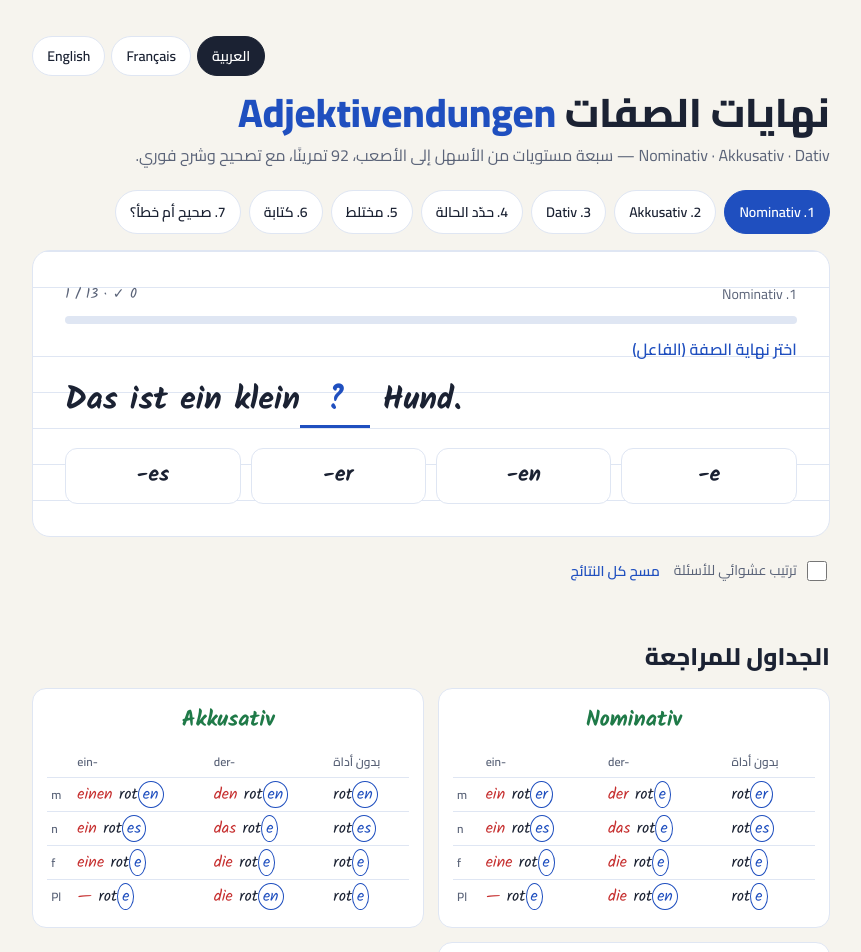
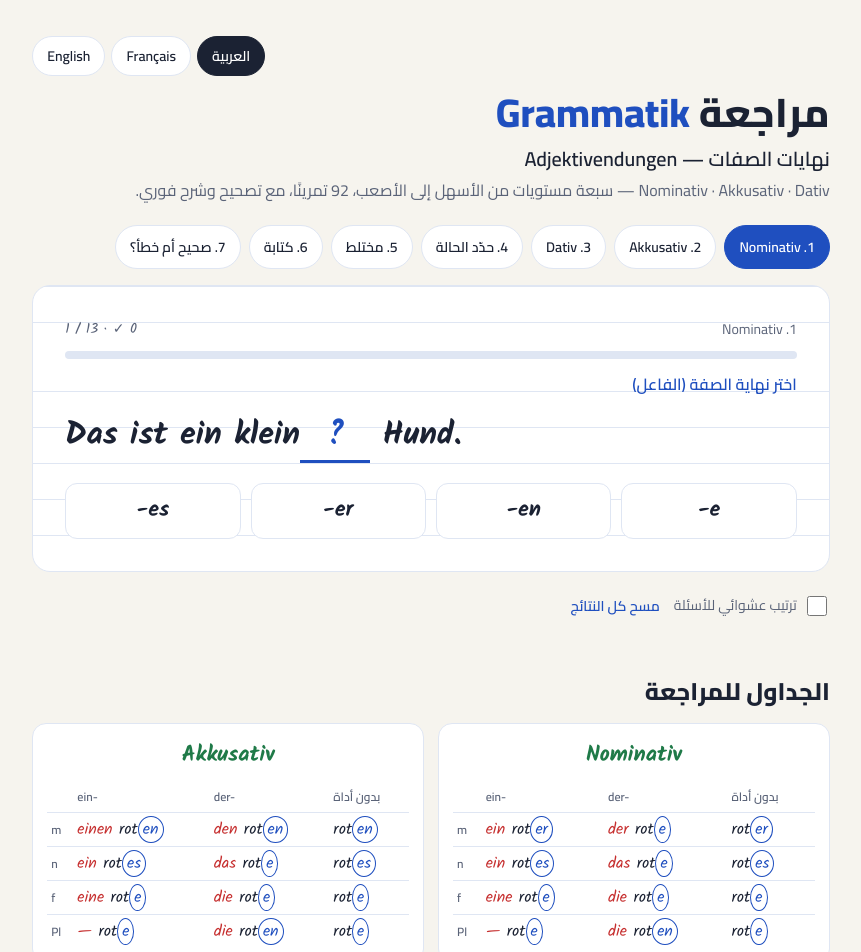
Before and after one commit to wissem-debech/grammatik, a plain HTML site: page index.html in a window 1280 px wide. Shown: the top 952 px of the page, without its empty margins (209-1070 px from the left). Drawn offline with Linux system fonts and the light colour scheme.

Commit message:
Rename site to مراجعة Grammatik and add copyright footer
Co-Authored-By: Claude Opus 5.5 <noreply@anthropic.com>
Claude-Session: https://claude.ai/code/session_01AbbvxUm3cdf6DQa13Eipe8

```diff
--- a/index.html
+++ b/index.html
@@ -3,7 +3,7 @@
 <head>
 <meta charset="utf-8">
 <meta name="viewport" content="width=device-width, initial-scale=1">
-<title>Adjektivendungen</title>
+<title>مراجعة Grammatik</title>
 <link rel="preconnect" href="https://fonts.googleapis.com">
 <link href="https://fonts.googleapis.com/css2?family=Cairo:wght@400;600;800&family=Kalam:wght@400;700&display=swap" rel="stylesheet">
 <style>
@@ -26,7 +26,9 @@ body{margin:0;background:var(--bg);color:var(--ink);font:16px/1.65 Cairo,system-
 .langs button{font:600 14px Cairo,sans-serif;min-height:40px;padding:0 14px;border-radius:999px;border:1.5px solid var(--line);background:var(--paper);color:var(--ink);cursor:pointer}
 .langs button[aria-pressed=true]{background:var(--ink);border-color:var(--ink);color:var(--paper)}
 h1{font-size:clamp(28px,5vw,40px);line-height:1.15;margin:0 0 6px;font-weight:800;text-wrap:balance}
-h1 .ltr{color:var(--blue);font-family:Cairo,sans-serif}
+h1 .de-w{color:var(--blue)}
+.topic{font-size:20px;font-weight:600;margin:0 0 2px}
+footer{margin-top:48px;padding-top:18px;border-top:1.5px solid var(--line);color:var(--soft);font-size:14px;text-align:center}
 .sub{color:var(--soft);margin:0 0 22px}
 .levels{display:flex;flex-wrap:wrap;gap:8px;margin-bottom:16px}
 .lv{font:600 14px Cairo,sans-serif;border:1.5px solid var(--line);background:var(--paper);color:var(--ink);border-radius:999px;padding:8px 14px;min-height:44px;cursor:pointer;display:flex;align-items:center;gap:6px}
@@ -90,7 +92,8 @@ td.g{font:600 12px Cairo;color:var(--soft)}
 <div class="langs" id="langs" role="group" aria-label="Language">
   <button data-l="ar" lang="ar">العربية</button><button data-l="fr" lang="fr">Français</button><button data-l="en" lang="en">English</button>
 </div>
-<h1><span id="h1t"></span> <bdi dir="ltr" class="ltr">Adjektivendungen</bdi></h1>
+<h1 id="h1t"></h1>
+<p class="topic" id="topic"></p>
 <p class="sub" id="sub"></p>
 
 <div class="levels" id="levels"></div>
@@ -108,12 +111,13 @@ td.g{font:600 12px Cairo;color:var(--soft)}
 <h2 id="tablesT"></h2>
 <div class="tables" id="tables"></div>
 <ul class="tips" id="tips"></ul>
+<footer id="foot"></footer>
 </div>
 
 <script>
 {
 const T={
-ar:{dir:"rtl",title:"تمارين نهايات الصفات",h1:"نهايات الصفات",sub:"Nominativ · Akkusativ · Dativ — سبعة مستويات من الأسهل إلى الأصعب، 92 تمرينًا، مع تصحيح وشرح فوري.",
+ar:{dir:"rtl",title:"مراجعة Grammatik",h1:"مراجعة",h1b:"Grammatik",topic:"نهايات الصفات — Adjektivendungen",foot:"© 2026 وسام دبش — Wissem Debech. جميع الحقوق محفوظة.",sub:"Nominativ · Akkusativ · Dativ — سبعة مستويات من الأسهل إلى الأصعب، 92 تمرينًا، مع تصحيح وشرح فوري.",
 lv:["Nominativ","Akkusativ","Dativ","حدّد الحالة","مختلط","كتابة","صحيح أم خطأ؟"],
 task:["اختر نهاية الصفة (الفاعل)","اختر نهاية الصفة (المفعول به)","اختر نهاية الصفة (Dativ)","ما حالة الجزء الملوّن؟","حدّد الحالة في ذهنك، ثم اختر النهاية","اكتب الأداة والصفة معًا بالشكل الصحيح","هل الجملة صحيحة؟"],
 R:"صحيح",W:"خطأ",check:"تحقّق",next:"السؤال التالي ←",seeRes:"عرض النتيجة",ok:"✓ أحسنت، إجابة صحيحة!",yours:"✗ إجابتك:",right:"الصحيح:",
@@ -125,7 +129,7 @@ tips:["<b>القاعدة الذهبية:</b> يجب أن يظهر الجنس و
 "<b>Dativ:</b> بعد أي أداة النهاية دائمًا [[-en]]. وفي الجمع يأخذ الاسم [[-n]]: [[den Kindern]].",
 "<b>Akkusativ:</b> [[durch, für, gegen, ohne, um]] · <b>Dativ:</b> [[aus, bei, mit, nach, seit, von, zu]] وأفعال مثل [[helfen, danken, gefallen]].",
 "<b>[[in, an, auf, unter…]]</b>: «أين؟» ← Dativ · «إلى أين؟» ← Akkusativ."]},
-fr:{dir:"ltr",title:"Exercices : terminaisons des adjectifs",h1:"Terminaisons des adjectifs",sub:"Nominativ · Akkusativ · Dativ — sept niveaux du plus facile au plus difficile, 92 exercices, avec correction et explication immédiates.",
+fr:{dir:"ltr",title:"Révision Grammatik",h1:"Révision",h1b:"Grammatik",topic:"Les terminaisons des adjectifs — Adjektivendungen",foot:"© 2026 Wissem Debech — وسام دبش. Tous droits réservés.",sub:"Nominativ · Akkusativ · Dativ — sept niveaux du plus facile au plus difficile, 92 exercices, avec correction et explication immédiates.",
 lv:["Nominativ","Akkusativ","Dativ","Trouve le cas","Mélange","Écriture","Vrai ou faux ?"],
 task:["Choisis la terminaison de l'adjectif (sujet)","Choisis la terminaison de l'adjectif (complément d'objet direct)","Choisis la terminaison de l'adjectif (datif)","À quel cas est la partie surlignée ?","Trouve d'abord le cas dans ta tête, puis choisis la terminaison","Écris l'article et l'adjectif à la bonne forme","Cette phrase est-elle correcte ?"],
 R:"Vrai",W:"Faux",check:"Vérifier",next:"Question suivante →",seeRes:"Voir le résultat",ok:"✓ Bravo, c'est juste !",yours:"✗ Ta réponse :",right:"La bonne :",
@@ -137,7 +141,7 @@ tips:["<b>Règle d'or :</b> le genre et le cas doivent apparaître une fois. Si
 "<b>Dativ :</b> après n'importe quel article, la terminaison est toujours [[-en]]. Au pluriel, le nom prend [[-n]] : [[den Kindern]].",
 "<b>Akkusativ :</b> [[durch, für, gegen, ohne, um]] · <b>Dativ :</b> [[aus, bei, mit, nach, seit, von, zu]] et des verbes comme [[helfen, danken, gefallen]].",
 "<b>[[in, an, auf, unter…]]</b> : « où ? » → datif · « vers où ? » → accusatif."]},
-en:{dir:"ltr",title:"Adjective endings practice",h1:"Adjective endings",sub:"Nominativ · Akkusativ · Dativ — seven levels from easiest to hardest, 92 exercises, with instant corrections and explanations.",
+en:{dir:"ltr",title:"Grammatik review",h1:"Review",h1b:"Grammatik",topic:"Adjective endings — Adjektivendungen",foot:"© 2026 Wissem Debech — وسام دبش. All rights reserved.",sub:"Nominativ · Akkusativ · Dativ — seven levels from easiest to hardest, 92 exercises, with instant corrections and explanations.",
 lv:["Nominativ","Akkusativ","Dativ","Find the case","Mixed","Writing","Right or wrong?"],
 task:["Choose the adjective ending (subject)","Choose the adjective ending (direct object)","Choose the adjective ending (dative)","Which case is the highlighted part in?","Work out the case in your head first, then choose the ending","Type the article and the adjective in the correct form","Is this sentence correct?"],
 R:"Right",W:"Wrong",check:"Check",next:"Next question →",seeRes:"See the result",ok:"✓ Well done, that's right!",yours:"✗ Your answer:",right:"Correct:",
@@ -268,8 +272,8 @@ const lab=(l,v)=>l.tf?t()[v]:l.word||l.w?v:"-"+v;
 function drawStatic(){
  const x=t();document.documentElement.lang=lang;document.documentElement.dir=x.dir;document.title=x.title;
  document.querySelectorAll("#langs button").forEach(b=>b.setAttribute("aria-pressed",b.dataset.l==lang));
- $("h1t").textContent=x.h1;$("sub").textContent=x.sub;$("shufT").textContent=x.shuf;$("reset").textContent=x.reset;$("tablesT").textContent=x.tables;
- $("tips").innerHTML=x.tips.map(s=>`<li>${s.replace(/\[\[(.+?)\]\]/g,(_,m)=>iso(m))}</li>`).join("");
+ $("h1t").innerHTML=lang=="en"?`<span class="de-w">${x.h1b}</span> ${x.h1}`:`${x.h1} <span class="de-w">${x.h1b}</span>`;$("topic").textContent=x.topic;$("foot").innerHTML=`<bdi>${esc(x.foot)}</bdi>`;$("sub").textContent=x.sub;$("shufT").textContent=x.shuf;$("reset").textContent=x.reset;$("tablesT").textContent=x.tables;
+ $("tips").innerHTML=x.tips.map(s=>`<li>${s.replace(/\[\[(.+?)\]\]/g,(_,m)=>m.length<20?iso(m).replace("<bdi ","<bdi style=\"white-space:nowrap\" "):iso(m))}</li>`).join("");
  $("tables").innerHTML=TB.map(([n,r])=>`<div class="tb"><h3>${n}</h3><table><thead><tr><th></th><th>ein-</th><th>der-</th><th>${esc(x.none)}</th></tr></thead><tbody>${r.map(y=>`<tr><td class="g">${y[0]}</td><td>${mark(y[1])}</td><td>${mark(y[2])}</td><td>${mark(y[3])}</td></tr>`).join("")}</tbody></table></div>`).join("");
 }
 function drawLevels(){
```
Also changed, not shown: 1 other file.
